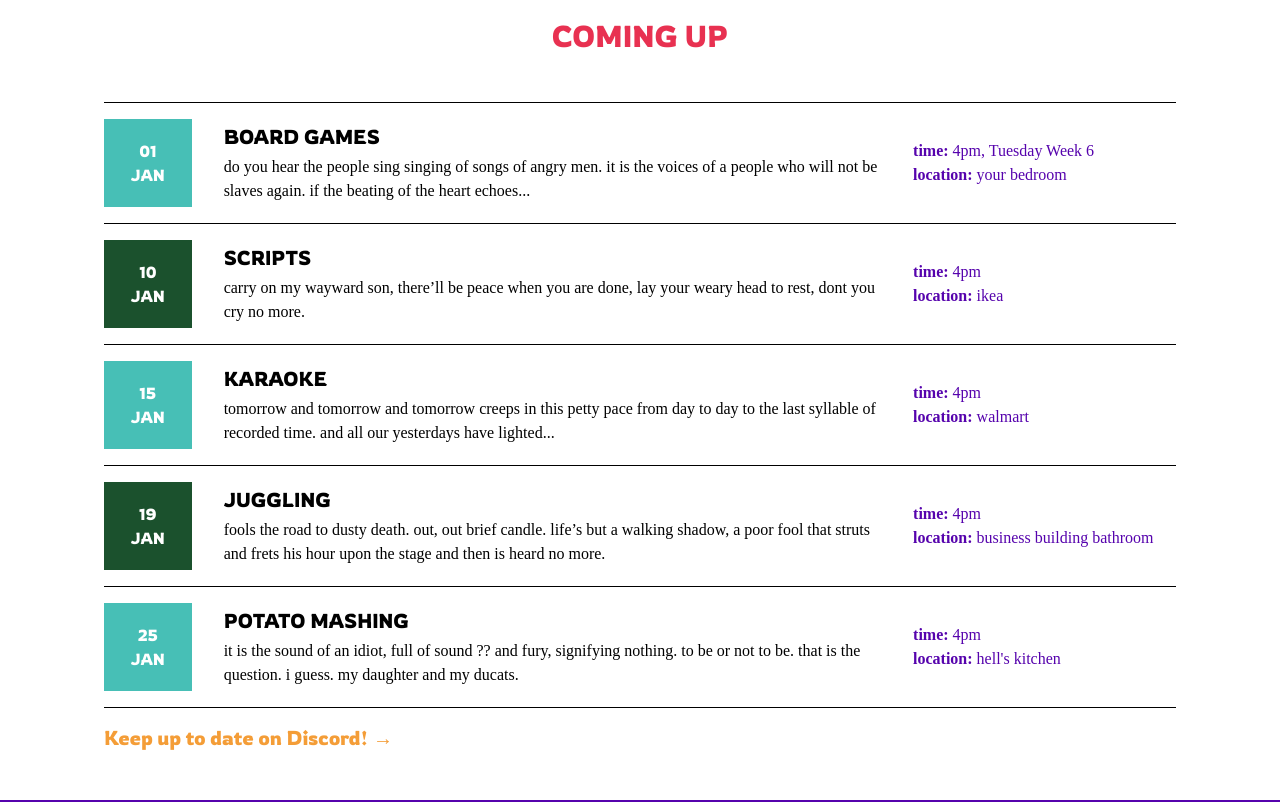
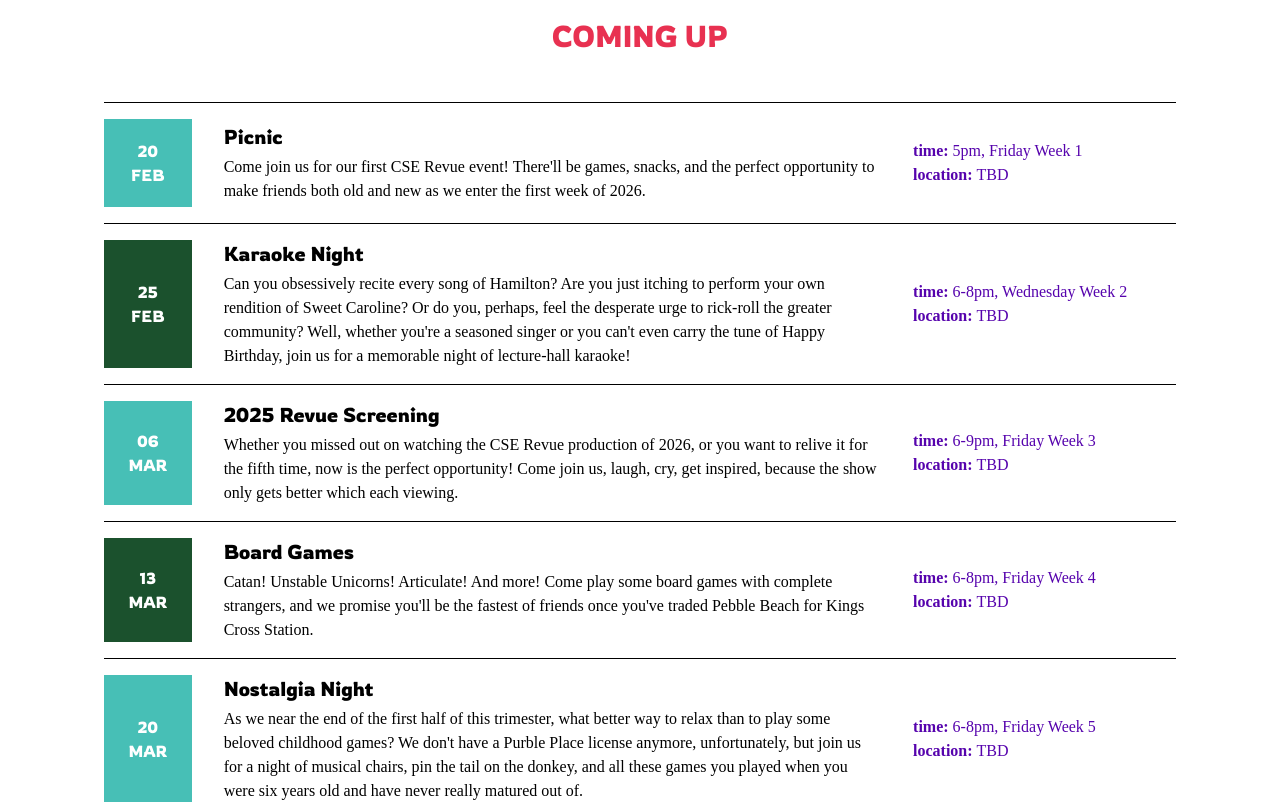
Before and after one commit to cse-revue/cserevue-website, a Next.js app: page /events in a window 1280 px wide. Shown: the part 1080-1882 px from the top of the page. Built offline with nearby package versions, Linux system fonts and the light colour scheme; a web font is replaced by a local one.

Commit message:
events added

```diff
--- /dev/null
+++ b/app/events/event-details.tsx
@@ -0,0 +1,132 @@
+import { EventDetails } from "./page";
+
+export const EventsData: EventDetails[] = [
+//   {
+//     day: "01",
+//     month: "JAN",
+//     time: "4pm, Tuesday Week 6",
+//     room: "your bedroom",
+//     eventName: "BOARD GAMES",
+//     desc: "do you hear the people sing singing of songs of angry men. it is the voices of a people who will not be slaves again. if the beating of the heart echoes..."
+//   }, {
+//     day: "10",
+//     month: "JAN",
+//     time: "4pm",
+//     room: "ikea",
+//     eventName: "SCRIPTS",
+//     desc: "carry on my wayward son, there’ll be peace when you are done, lay your weary head to rest, dont you cry no more. "
+//   }, {
+//     day: "15",
+//     month: "JAN",
+//     time: "4pm",
+//     room: "walmart",
+//     eventName: "KARAOKE",
+//     desc: "tomorrow and tomorrow and tomorrow creeps in this petty pace from day to day to the last syllable of recorded time. and all our yesterdays have lighted..."
+//   }, {
+//     day: "19",
+//     month: "JAN",
+//     time: "4pm",
+//     room: "business building bathroom",
+//     eventName: "JUGGLING",
+//     desc: "fools the road to dusty death. out, out brief candle. life’s but a walking shadow, a poor fool that struts and frets his hour upon the stage and then is heard no more."
+//   }, {
+//     day: "25",
+//     month: "JAN",
+//     time: "4pm",
+//     room: "hell's kitchen",
+//     eventName: "POTATO MASHING",
+//     desc: " it is the sound of an idiot, full of sound ?? and fury, signifying nothing. to be or not to be. that is the question. i guess. my daughter and my ducats."
+//   }
+{
+    day: "20",
+    month: "FEB",
+    time: "5pm, Friday Week 1",
+    room: "TBD",
+    eventName: "Picnic",
+    desc: "Come join us for our first CSE Revue event! There'll be games, snacks, and the perfect opportunity to make friends both old and new as we enter the first week of 2026."
+}, {
+    day: "25",
+    month: "FEB",
+    time: "6-8pm, Wednesday Week 2",
+    room: "TBD",
+    eventName: "Karaoke Night",
+    desc: "Can you obsessively recite every song of Hamilton? Are you just itching to perform your own rendition of Sweet Caroline? Or do you, perhaps, feel the desperate urge to rick-roll the greater community? Well, whether you're a seasoned singer or you can't even carry the tune of Happy Birthday, join us for a memorable night of lecture-hall karaoke!"
+}, {
+    day: "06",
+    month: "MAR",
+    time: "6-9pm, Friday Week 3",
+    room: "TBD",
+    eventName: "2025 Revue Screening",
+    desc: "Whether you missed out on watching the CSE Revue production of 2026, or you want to relive it for the fifth time, now is the perfect opportunity! Come join us, laugh, cry, get inspired, because the show only gets better which each viewing."
+}, {
+    day: "13",
+    month: "MAR",
+    time: "6-8pm, Friday Week 4",
+    room: "TBD",
+    eventName: "Board Games",
+    desc: "Catan! Unstable Unicorns! Articulate! And more! Come play some board games with complete strangers, and we promise you'll be the fastest of friends once you've traded Pebble Beach for Kings Cross Station."
+}, {
+    day: "20",
+    month: "MAR",
+    time: "6-8pm, Friday Week 5",
+    room: "TBD",
+    eventName: "Nostalgia Night",
+    desc: "As we near the end of the first half of this trimester, what better way to relax than to play some beloved childhood games? We don't have a Purble Place license anymore, unfortunately, but join us for a night of musical chairs, pin the tail on the donkey, and all these games you played when you were six years old and have never really matured out of."
+}, {
+    day: "01",
+    month: "APR",
+    time: "6-8pm, Wednesday Week 7",
+    room: "TBD",
+    eventName: "Acting Block",
+    desc: "It doesn't matter if you've never even stepped foot on a stage before. Now is the perfect time for you - yes, you - to have some low-stakes fun with our acting block! We'll run various acting and improv games, and it's guaranteed to be a hell of a fun night, so come right along!"
+}, {
+    day: "03",
+    month: "APR",
+    time: "6-9pm, Friday Week 7",
+    room: "TBD",
+    eventName: "Trivia Night",
+    desc: "As a bunch of self-professed theatre nerds, you can guarantee that we know a bunch of useless facts. But do you dare to put your own knowledge to the test? There's only one way to find out - join us for a night of trivia. There'll be snacks, a whole bunch of fun, a place for you to show off, and even some juicy prizes for the winners."
+}, {
+    day: "08",
+    month: "APR",
+    time: "6-8pm, Wednesday Week 8",
+    room: "TBD",
+    eventName: "Script Block",
+    desc: "Script block is open to all! It doesn't matter if you've never held a pen in your life, as long as you come with passion and verve. We bring snacks, write skits, and generally make all sorts of things up. Script block is not for the faint of heart, but never fear, there's no judgement here. You could be a poet when you don't even know it, and you might even end up writing a sketch for our 2026 show!"
+}, {
+    day: "10",
+    month: "APR",
+    time: "6-8pm, Friday Week 8",
+    room: "TBD",
+    eventName: "Karaoke",
+    desc: "If you came to our first karaoke and are wondering why there's another one, well, this is a theatre society. And who doesn't love karaoke? Come join us for even more show tunes, pop songs, and unskippable Youtube ads!"
+}, {
+    day: "15",
+    month: "APR",
+    time: "6-8pm, Wednesday Week 9",
+    room: "TBD",
+    eventName: "Script Block",
+    desc: "Script block is open to all! It doesn't matter if you've never held a pen in your life, as long as you come with passion and verve. We bring snacks, write skits, and generally make all sorts of things up. Script block is not for the faint of heart, but never fear, there's no judgement here. You could be a poet when you don't even know it, and you might even end up writing a sketch for our 2026 show!"
+}, {
+    day: "17",
+    month: "APR",
+    time: "6-8pm, Friday Week 9",
+    room: "TBD",
+    eventName: "Board Games",
+    desc: "Board game night is the perfect opportunity to meet new people and make new friends, for there is truly no better bonding experience than being coupled together by the Cupid and then being murdered by a pair of Mafia. Oh, joy. If this sounds like something you're interested, come join us for a night of games and snacks and a whole lot of fun. (We promise, there's more than just mafia here. We have all of ARC's shelves to borrow from, don't worry)."
+}, {
+    day: "22",
+    month: "APR",
+    time: "6-8pm, Wednesday Week 9",
+    room: "TBD",
+    eventName: "Script Block",
+    desc: "Script block is open to all! It doesn't matter if you've never held a pen in your life, as long as you come with passion and verve. We bring snacks, write skits, and generally make all sorts of things up. Script block is not for the faint of heart, but never fear, there's no judgement here. You could be a poet when you don't even know it, and you might even end up writing a sketch for our 2026 show!"
+}, {
+    day: "24",
+    month: "APR",
+    time: "6-9pm, Friday Week 10",
+    room: "TBD",
+    eventName: "Movie Night",
+    desc: "The last day of a stressful trimester calls for a numbingly relaxing movie night. The movie is still to be determined, but never fear, for we will come prepared with copious snacks and plenty of tissues for those with anxious, sensitive hearts. Come on a journey with us, and forget about exams for just one night."
+},
+]
--- a/app/events/page.tsx
+++ b/app/events/page.tsx
@@ -5,6 +5,7 @@ import { Navbar } from ".././(components)/navbar";
 import Header from "../(components)/header";
 import { Footer } from "../(components)/footer";
 import Link from "next/link";
+import { EventsData } from "./event-details";
 
 export interface EventDetails {
   day: string,
@@ -114,43 +115,6 @@ const Events: React.FC = () => {
   )
 }
 
-export const EventsData: EventDetails[] = [
-  {
-    day: "01",
-    month: "JAN",
-    time: "4pm, Tuesday Week 6",
-    room: "your bedroom",
-    eventName: "BOARD GAMES",
-    desc: "do you hear the people sing singing of songs of angry men. it is the voices of a people who will not be slaves again. if the beating of the heart echoes..."
-  }, {
-    day: "10",
-    month: "JAN",
-    time: "4pm",
-    room: "ikea",
-    eventName: "SCRIPTS",
-    desc: "carry on my wayward son, there’ll be peace when you are done, lay your weary head to rest, dont you cry no more. "
-  }, {
-    day: "15",
-    month: "JAN",
-    time: "4pm",
-    room: "walmart",
-    eventName: "KARAOKE",
-    desc: "tomorrow and tomorrow and tomorrow creeps in this petty pace from day to day to the last syllable of recorded time. and all our yesterdays have lighted..."
-  }, {
-    day: "19",
-    month: "JAN",
-    time: "4pm",
-    room: "business building bathroom",
-    eventName: "JUGGLING",
-    desc: "fools the road to dusty death. out, out brief candle. life’s but a walking shadow, a poor fool that struts and frets his hour upon the stage and then is heard no more."
-  }, {
-    day: "25",
-    month: "JAN",
-    time: "4pm",
-    room: "hell's kitchen",
-    eventName: "POTATO MASHING",
-    desc: " it is the sound of an idiot, full of sound ?? and fury, signifying nothing. to be or not to be. that is the question. i guess. my daughter and my ducats."
-  }
-]
+
 
 export default Events
--- a/app/page.tsx
+++ b/app/page.tsx
@@ -33,9 +33,10 @@ import Header from "./(components)/header";
 import { motion } from "framer-motion";
 import image from "next/image";
 import { title } from "process";
-import { EventDetails, EventsData } from "./events/page";
+import { EventDetails } from "./events/page";
 import Link from "next/link";
 import CarouselOptions from "./(components)/photo-carousel";
+import { EventsData } from "./events/event-details";
 // import Component from "$components/Component.svelte";
 // import Translate from "$components/Translate.svelte";
 
```
